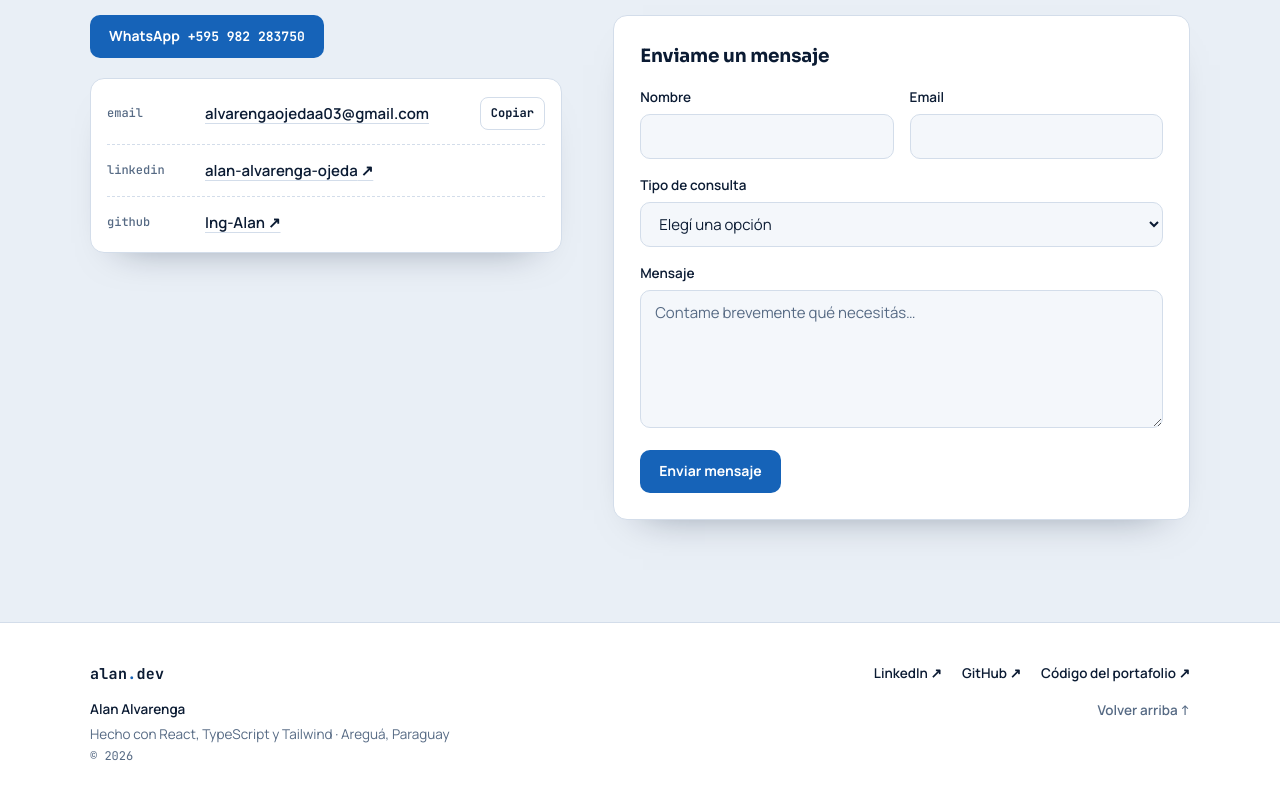
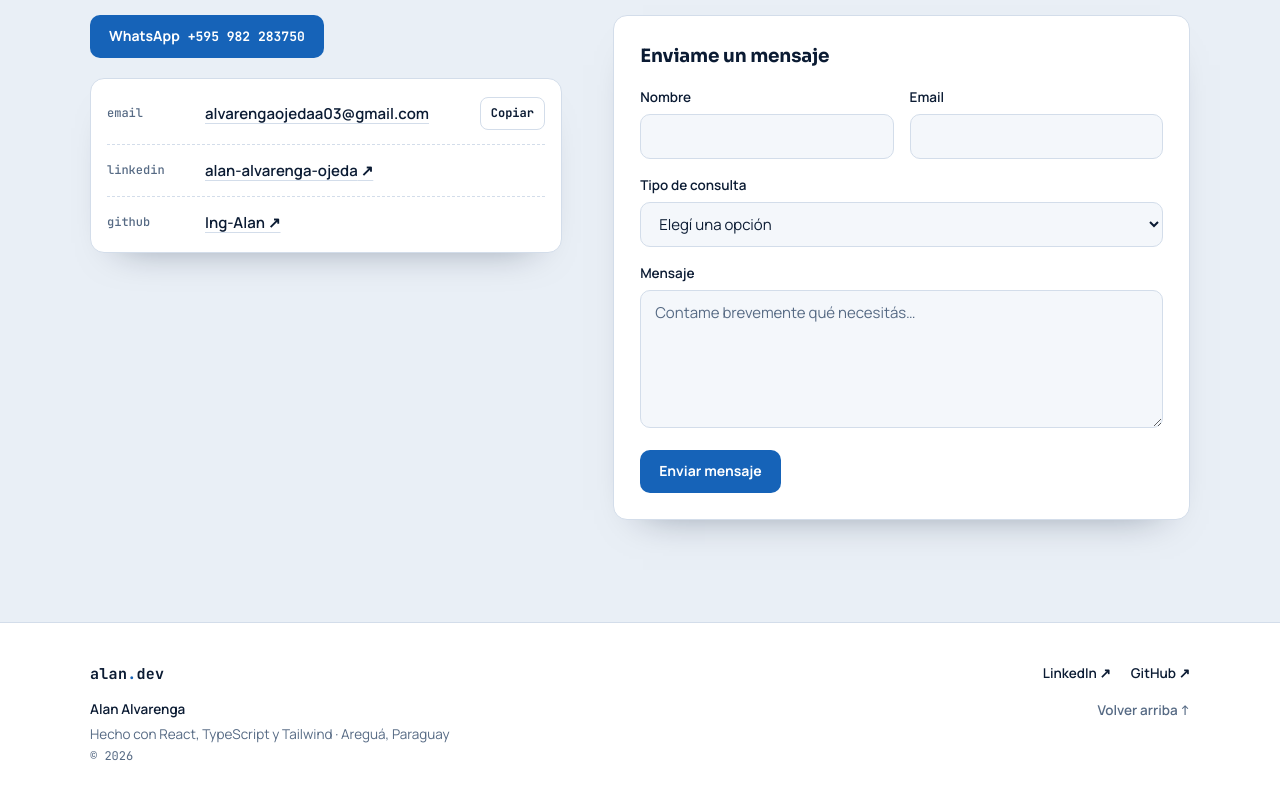
Before and after one commit to Ing-Alan/portafolios-web-alan, a React (Vite) app: page / in a window 1280 px wide. Shown: the part 5292-6092 px from the top of the page. Built offline with nearby package versions, Linux system fonts and the light colour scheme.

Commit message:
chore: quitar del footer el link al repositorio (pasa a privado)

```diff
--- a/src/components/Footer.tsx
+++ b/src/components/Footer.tsx
@@ -10,7 +10,6 @@ export function Footer() {
   const links = [
     { label: contactSection.linkedinLabel, href: contact.linkedin.href },
     { label: contactSection.githubLabel, href: contact.github.href },
-    { label: f.repoLabel, href: f.repoUrl },
   ]
   return (
     <footer className="bg-surface">
--- a/src/data/site.ts
+++ b/src/data/site.ts
@@ -34,8 +34,6 @@ export const site: SiteContent = {
   footer: {
     madeWith: 'Hecho con React, TypeScript y Tailwind · Areguá, Paraguay',
     linksLabel: 'Enlaces del footer',
-    repoLabel: 'Código del portafolio',
-    repoUrl: 'https://github.com/Ing-Alan/portafolios-web-alan',
     newTab: '(se abre en una pestaña nueva)',
     backToTop: 'Volver arriba ↑',
   },
--- a/src/data/types.ts
+++ b/src/data/types.ts
@@ -19,8 +19,6 @@ export interface SiteContent {
   footer: {
     madeWith: string
     linksLabel: string
-    repoLabel: string
-    repoUrl: string
     newTab: string
     backToTop: string
   }
```
